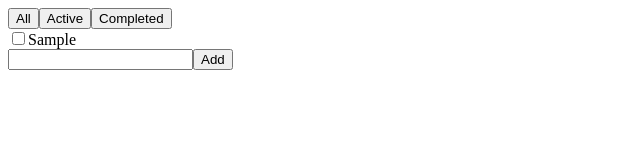
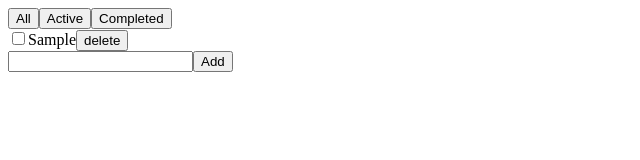
Before and after one commit to DanoHwang/todo-app, a React (Create React App) app: page / in a window 1280 px wide. Both pictures are taken after typing "Sample" into the empty fields and a click on the button "Add". Shown: the top 160 px of the page, without its empty margins (0-640 px from the left). Built offline with nearby package versions, Linux system fonts and the light colour scheme.

Commit message:
Feat: Add funtion to delete todo

```diff
--- a/package.json
+++ b/package.json
@@ -10,6 +10,7 @@
     "react-dom": "^18.2.0",
     "react-icons": "^4.8.0",
     "react-scripts": "5.0.1",
+    "uuid": "^9.0.0",
     "web-vitals": "^2.1.0"
   },
   "scripts": {
--- a/src/App.js
+++ b/src/App.js
@@ -28,11 +28,17 @@ function App() {
     setTodos(updatedTodos);
   };
 
+  const handleDelete = (id) => {
+    const updatedTodos = todos.filter((todo) => todo.id !== id);
+
+    setTodos(updatedTodos);
+  };
+
   return (
     <div className='App'>
       <div className='box'>
         <Header checked={filter} check={setFilter} />
-        <TodoList todos={todos} onCheck={handleCheck} />
+        <TodoList todos={todos} onCheck={handleCheck} onDelete={handleDelete} />
         <TodoInput onAdd={handleAddClick} />
       </div>
     </div>
--- a/src/components/Header.jsx
+++ b/src/components/Header.jsx
@@ -22,8 +22,8 @@ export const Header = ({ checked, check }) => {
           >
             {filter}
           </button>
-        )
+        );
       })}
     </>
-  )
+  );
 };
--- /dev/null
+++ b/src/components/Todo.jsx
@@ -0,0 +1,34 @@
+import React from 'react';
+
+export const Todo = ({ todo, onCheck, onDelete }) => {
+  const handleOnChange = (e) => {
+    onCheck(e.target.id);
+  };
+
+  const handleButtonClick = (e) => {
+    onDelete(e.target.id)
+  }
+
+  return (
+    <div>
+      <input
+        type='checkbox'
+        id={todo.id}
+        value={todo.content}
+        onChange={handleOnChange}
+      />
+      <label
+        htmlFor={todo.id}
+        className={todo.checked ? 'todo--checked' : 'todo--unchecked'}
+      >
+        {todo.content}
+      </label>
+      <button
+        id={todo.id}
+        onClick={handleButtonClick}
+      >
+        delete
+      </button>
+    </div>
+  )
+};
--- a/src/components/TodoInput.jsx
+++ b/src/components/TodoInput.jsx
@@ -1,11 +1,12 @@
 import React, { useState } from 'react';
+import { v4 as uuidv4 } from 'uuid';
 
 export const TodoInput = ({ onAdd }) => {
   const [ content, setContent ] = useState("");
 
   const handleButtonClick = () => {
     const data = {
-      id: content,
+      id: uuidv4(),
       content,
       checked: false,
     };
--- a/src/components/TodoList.jsx
+++ b/src/components/TodoList.jsx
@@ -1,28 +1,18 @@
 import React from 'react';
 
-export const TodoList = ({ todos, onCheck }) => {
-  const handleOnChange = (e) => {
-    onCheck(e.target.value);
-  };
+import { Todo } from './Todo';
 
+export const TodoList = ({ todos, onCheck, onDelete }) => {
   return (
     <>
-      {todos.map((todo, index) => (
-        <div key={`${todo.content}-${index}`}>
-          <input
-            type='checkbox'
-            id={`${todo.content}-${index}`}
-            value={todo.content}
-            onChange={handleOnChange}
-          />
-          <label
-            htmlFor={`${todo.content}-${index}`}
-            className={todo.checked ? 'todo--checked' : 'todo--unchecked'}
-          >
-            {todo.content}
-          </label>
-        </div>
+      {todos.map((todo) => (
+        <Todo
+          todo={todo}
+          onCheck={onCheck}
+          onDelete={onDelete}
+          key={todo.id}
+        />
       ))}
     </>
-  )
+  );
 };
```
Also changed, not shown: .yarnrc.yml, 2 other files (tests, documents, lock files or other folders).
